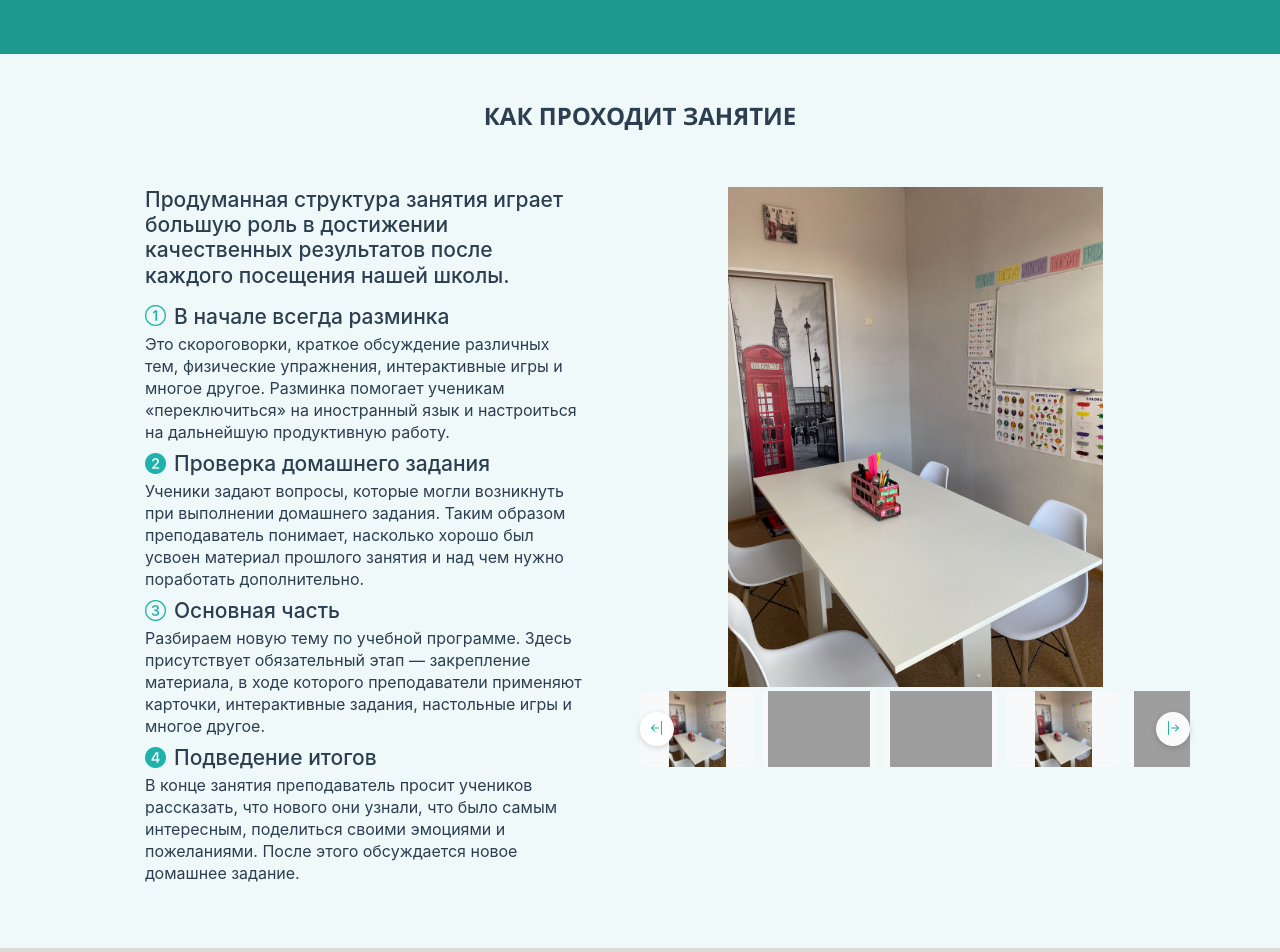
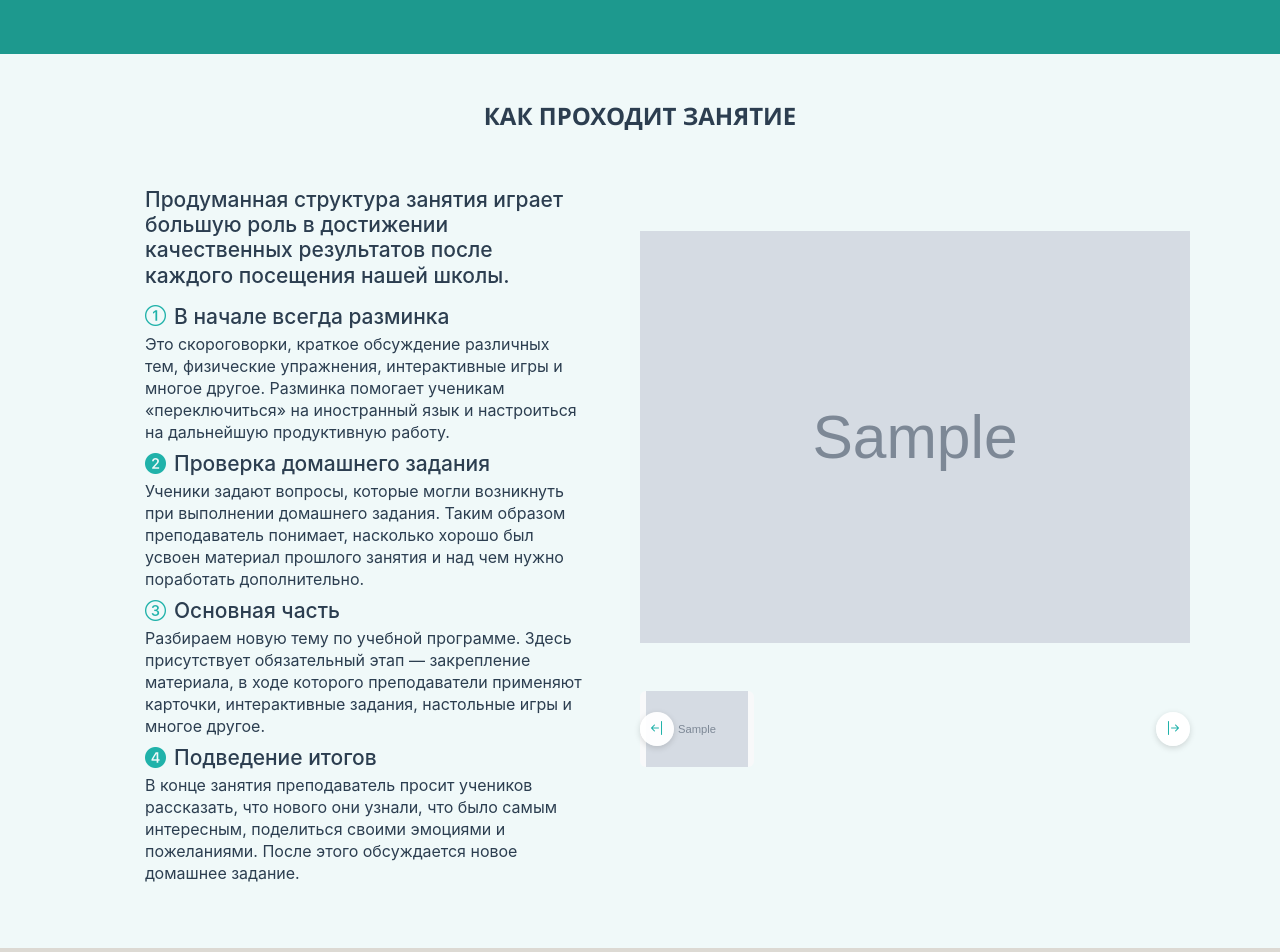
Before and after one commit to Ollie-00001/yes_english_club, a Django app: template core/templates/core/about.html in a window 1280 px wide. Shown: the part 933-1885 px from the top of the page. Run offline with Django 5.2, Linux system fonts and the light colour scheme; the template is opened without the code that fills it: most values are stand-ins (such as "Sample title", 1, 10 or a date in 2020); grey boxes marked "Sample" are stand-in pictures; grey boxes are pictures that could not be loaded.

Commit message:
display new carousel images from admin

```diff
--- a/core/templates/core/about.html
+++ b/core/templates/core/about.html
@@ -123,13 +123,11 @@
 
                 <div class="image-thumbnails-viewport">
                     <div class="image-thumbnails">
-                    <a href="#" class="thumb"><img src="{% static 'core/images/class.jpg' %}" alt="Фото 1"></a>
-                    <a href="#" class="thumb"><img src="{% static 'core/images/logo.jpg' %}" alt="Фото 2"></a>
-                    <a href="#" class="thumb"><img src="{% static 'core/images/profile.jpg' %}" alt="Фото 3"></a>
-                    <a href="#" class="thumb"><img src="{% static 'core/images/class.jpg' %}" alt="Фото 4"></a>
-                    <a href="#" class="thumb"><img src="{% static 'core/images/logo.jpg' %}" alt="Фото 5"></a>
-                    <a href="#" class="thumb"><img src="{% static 'core/images/profile.jpg' %}" alt="Фото 6"></a>
-                    <a href="#" class="thumb"><img src="{% static 'core/images/class.jpg' %}" alt="Фото 7"></a>
+                        {% for img in gallery_images %}
+                        <a href="#" class="thumb">
+                            <img src="{{ img.image.url }}" alt="{{ img.title }}">
+                        </a>
+                        {% endfor %}
                     </div>
                 </div>
 
```
